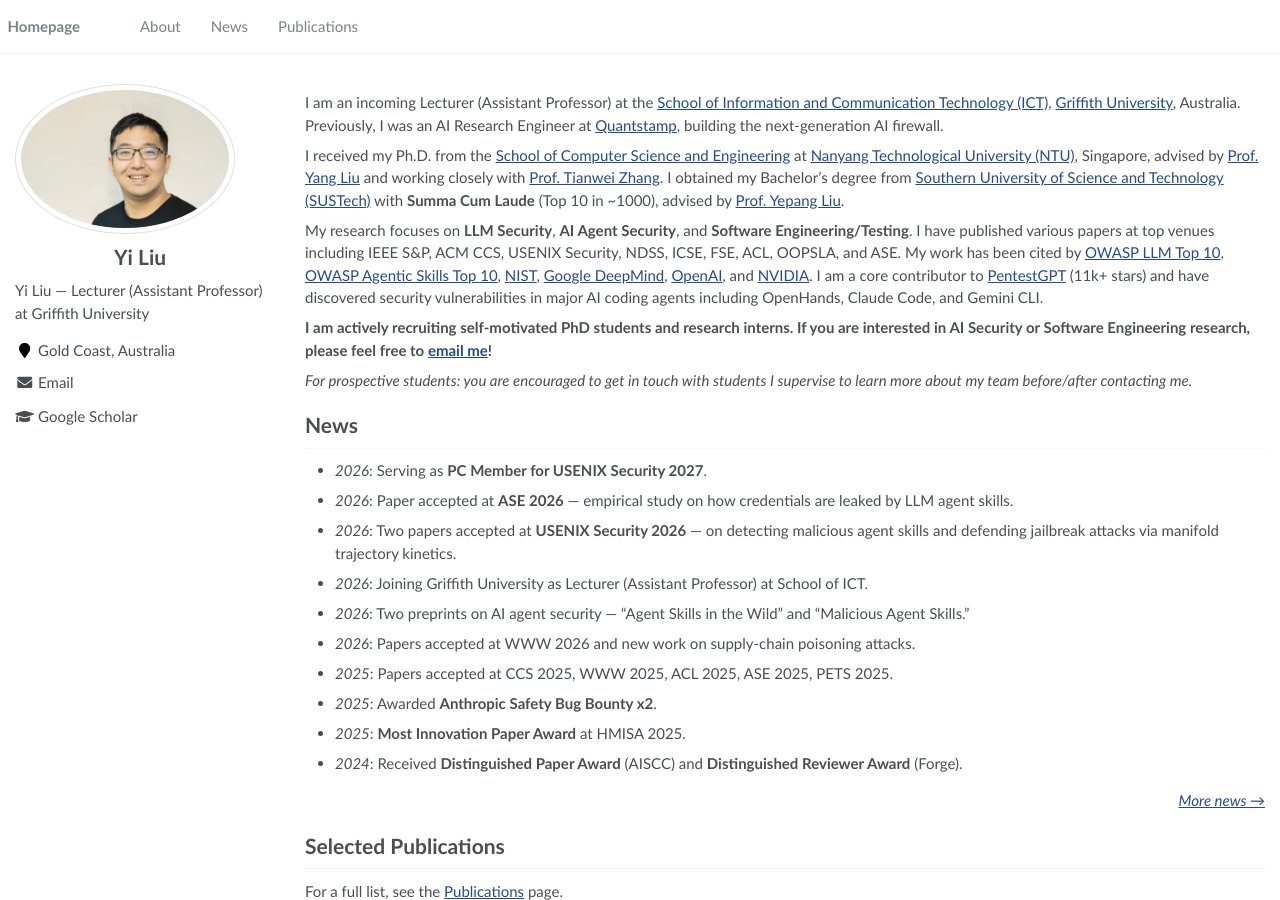
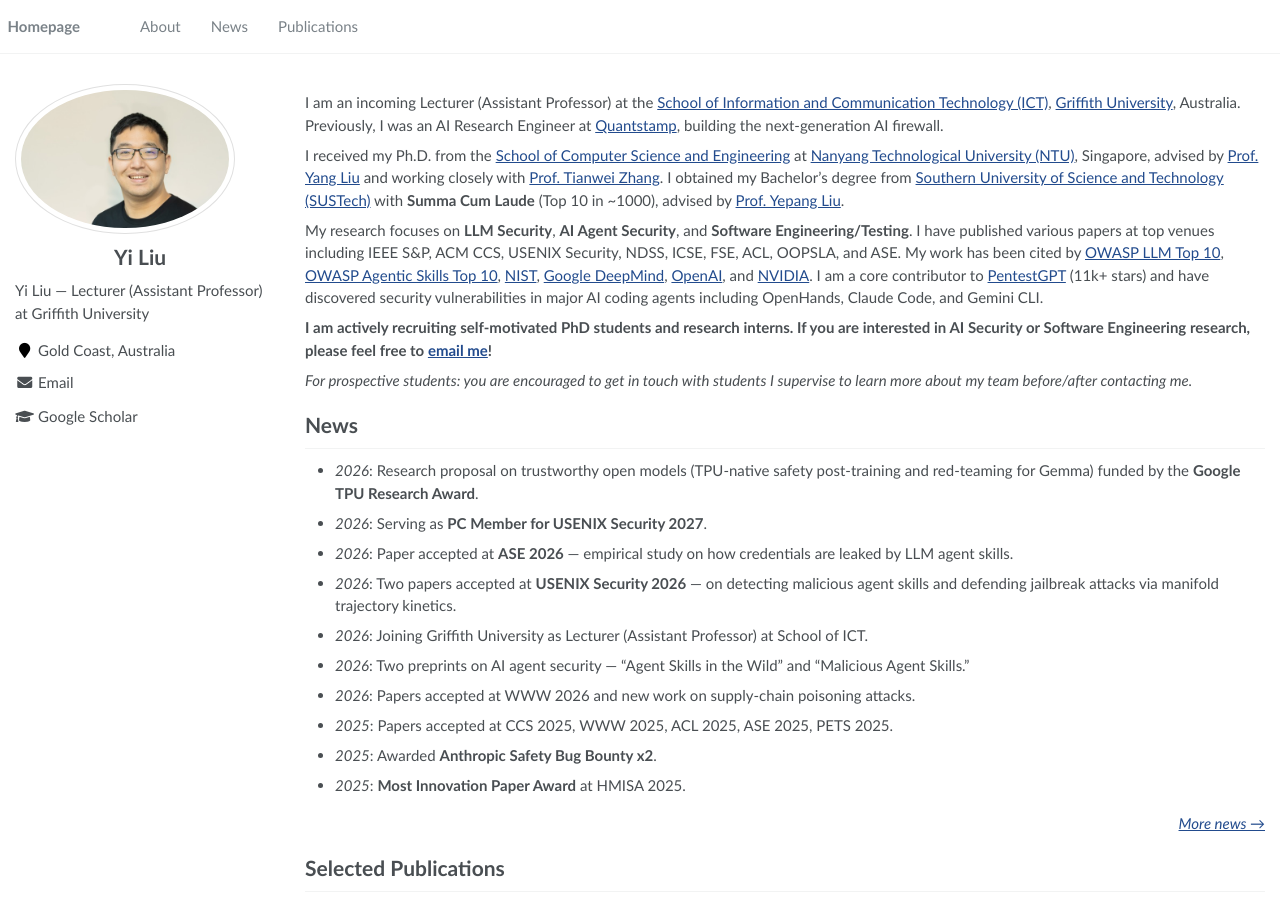
Before and after one commit to liuyi-academic/liuyi-academic.github.io, a Jekyll site: the page built from _pages/about.md, in a window 1280 px wide and 900 px high. Built offline with Jekyll 4.4.1, drawn with Linux system fonts in a browser that asks for light colours.

Commit message:
feat: add Google TPU Research Award news
Co-Authored-By: Claude Opus 5.5 (1M context) <noreply@anthropic.com>

```diff
--- a/_data/news.yml
+++ b/_data/news.yml
@@ -1,5 +1,7 @@
 # News entries, newest first. Rendered on the landing page (top 10) and the
 # full /news/ page. `date` is the year label; `text` is markdown.
+- date: "2026"
+  text: 'Research proposal on trustworthy open models (TPU-native safety post-training and red-teaming for Gemma) funded by the **Google TPU Research Award**.'
 - date: "2026"
   text: 'Serving as **PC Member for USENIX Security 2027**.'
 - date: "2026"
```
